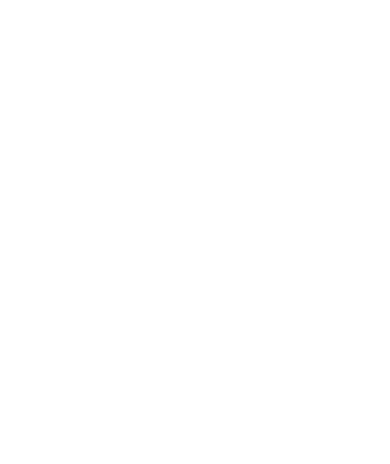
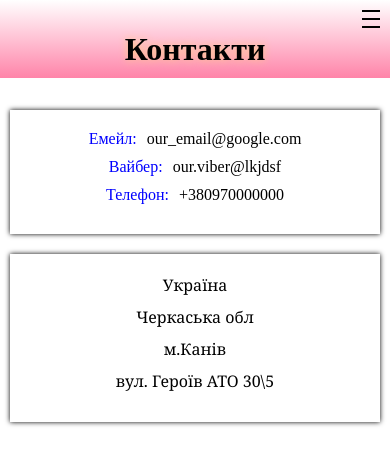
Before and after one commit to RSS-777/RestReviews, a plain HTML site: page pages/contact.html in a window 390 px wide. Drawn offline with Linux system fonts and the light colour scheme.

Commit message:
Added pages contacts, added navigation, css files

```diff
--- a/css/blocks/navigation.css
+++ b/css/blocks/navigation.css
@@ -32,10 +32,6 @@
     padding: 0;
 }
 
-.authentication__item {
-
-}
-
 .authentication__link {
     text-decoration: none;
     color: blue;
@@ -48,12 +44,125 @@
     cursor: pointer;
 }
 
-.nav__link:hover, .authentication__link:hover, .authentication__button:hover {
+.nav__link:hover,
+.authentication__link:hover,
+.authentication__button:hover {
     color: tomato;
     text-shadow: 0 0 5px white;
 }
 
-.nav__link, .authentication__link, .authentication__button {
-    font-family:Georgia, 'Times New Roman', Times, serif;
+.nav__link,
+.authentication__link,
+.authentication__button {
+    font-family: Georgia, 'Times New Roman', Times, serif;
     font-size: 16px;
 }
+
+.burger-menu {
+    position: absolute;
+    z-index: 3;
+    top: 10px;
+    right: 10px;
+    display: flex;
+    align-items: center;
+    width: 18px;
+    height: 18px;
+    display: none;
+}
+
+.burger-menu__input {
+    opacity: 0;
+}
+
+.burger-menu__input::after {
+    content: '';
+    position: absolute;
+    left: 0;
+    top: 0;
+    width: 18px;
+    height: 18px;
+    background-color: black;
+    cursor: pointer;
+}
+
+.burger-menu__label {
+    content: '';
+    position: absolute;
+    width: 18px;
+    height: 2px;
+    background-color: black;
+    transition: all 0.5s ease-in-out;
+    cursor: pointer;
+}
+
+.burger-menu__label::after {
+    content: '';
+    position: absolute;
+    top: -8px;
+    width: 18px;
+    height: 2px;
+    background-color: black;
+    transition: transform 0.5s ease-in-out;
+}
+
+.burger-menu__label::before {
+    content: '';
+    position: absolute;
+    top: 8px;
+    width: 18px;
+    height: 2px;
+    background-color: black;
+    transition: transform 0.5s ease-in-out;
+}
+
+.burger-menu__input:checked~.burger-menu__label {
+    background-color: transparent;
+}
+
+.burger-menu__input:checked~.burger-menu__label::before {
+    top: 0;
+    transform: rotate(45deg);
+}
+
+.burger-menu__input:checked~.burger-menu__label::after {
+    top: 0;
+    transform: rotate(-45deg);
+}
+
+@media screen and (max-width: 480px) {
+    .burger-menu {
+        display: flex;
+    }
+
+    .nav {
+        position: absolute;
+        z-index: 2;
+        flex-direction: column;
+        align-items: center;
+        margin: auto;
+        padding: 0 0 15px;
+        top: -100%;
+        width: 100%;
+        background-color: rgb(234, 211, 118);
+        transition: top 1.5s ease-in-out;
+    }
+
+    .nav__list {
+      flex-direction: column;
+      margin-top: 10px;
+    }
+
+    .nav__item {
+        margin: auto;
+    }
+
+    .authentication {
+        margin: auto;
+    }
+
+    .authentication__list {
+       flex-direction: column;
+       align-items: center;
+    }
+
+}
--- /dev/null
+++ b/css/pages/contacts.css
@@ -0,0 +1,51 @@
+.main_flex {
+    display: flex;
+    justify-content: space-around;
+}
+
+.contacts__item {
+    list-style: none;
+    margin-bottom: 10px;
+}
+
+.contacts__span {
+    color: blue;
+    margin-right: 10px;
+}
+
+.address, .contacts {
+    box-shadow: 0 0 5px 0 black;
+    padding: 20px;
+}
+
+.address__list, .contacts__list {
+    display: flex;
+    flex-direction: column;
+    justify-content: center;
+    justify-items: center;
+    align-items: center;
+    list-style: none;
+    margin: 0;
+    padding: 0;
+}
+
+.address__item {
+    margin-bottom: 10px;
+}
+
+.address__item,
+.contacts_item {
+    font-family: Georgia, 'Times New Roman', Times, serif;
+}
+
+@media screen and (max-width: 480px) {
+    .main_flex {
+        flex-direction: column;
+        width: 100%;
+        max-width: 100%;
+    }
+
+    .address, .contacts {
+      margin: 10px;
+    }
+}
--- a/css/pages/home.css
+++ b/css/pages/home.css
@@ -3,11 +3,13 @@
     background-repeat: no-repeat;
     min-height: 100%;
     height: 100%;
+    padding-top: 10px;
 }
 
 .header__title {
     text-align: center;
     text-shadow: 0 0 8px rgb(255, 203, 131);
+    padding-bottom: 10px;
 }
 
 .content {
--- a/css/styles.css
+++ b/css/styles.css
@@ -1,4 +1,5 @@
 @import url('./pages/home.css');
+@import url('./pages/contacts.css');
 @import url('../css/blocks/navigation.css');
 
 html, body {
--- a/js/index.js
+++ b/js/index.js
@@ -0,0 +1,10 @@
+const input = document.querySelector('.burger-menu__input');
+const nav = document.querySelector('.nav');
+
+input.addEventListener('change', () => {
+    if(input.checked) {
+        nav.style.top = '0';
+    } else {
+        nav.style.top = '-100%';
+    }
+})
--- a/pages/contact.html
+++ b/pages/contact.html
@@ -0,0 +1,58 @@
+<!DOCTYPE html>
+<html lang="en">
+
+<head>
+    <meta charset="UTF-8">
+    <meta name="viewport" content="width=device-width, initial-scale=1.0">
+    <title>Контакти</title>
+    <link rel="stylesheet" href="../css/styles.css">
+</head>
+
+<body>
+    <header class="header">
+        <div class="burger-menu">
+            <input class="burger-menu__input" type="checkbox" id="input_check">
+            <label class="burger-menu__label" for="input_check"></label>
+        </div>
+        <nav class="nav">
+            <ul class="nav__list">
+                <li class="nav__item"><a class="nav__link" href="./index.html">Головна</a></li>
+                <li class="nav__item"><a class="nav__link" href="./contact.html">Контакти</a></li>
+                <li class="nav__item"><a class="nav__link" href="./about.html">Про нас</a></li>
+            </ul>
+            <div class="authentication">
+                <ul class="authentication__list">
+                    <li class="authentication__item">
+                        <button class="authentication__button" id="openModal">Логін</button>
+                    </li>
+                    <li class="authentication__item">
+                        <a class="authentication__link" href="./registration.html">Регістрація</a>
+                    </li>
+                </ul>
+            </div>
+        </nav>
+        <h1 class="header__title">Контакти</h1>
+    </header>
+    <main class="main">
+        <div class="main_flex">
+            <div class="contacts">
+                <ul class="contacts__list">
+                    <li class="contacts__item"><span class="contacts__span">Емейл:</span>our_email@google.com</li>
+                    <li class="contacts__item"><span class="contacts__span">Вайбер:</span>our.viber@lkjdsf</li>
+                    <li class="contacts__item"><span class="contacts__span">Телефон:</span>+380970000000</li>
+                </ul>
+            </div>
+            <div class="address">
+                <ul class="address__list">
+                    <li class="address__item">Україна</li>
+                    <li class="address__item">Черкаська обл</li>
+                    <li class="address__item">м.Канів</li>
+                    <li class="address__item">вул. Героїв АТО 30\5</li>
+                </ul>
+            </div>
+        </div>
+    </main>
+    <script src="../js/index.js"></script>
+</body>
+
+</html>
```
Also changed, not shown: pages/index.html (+11 -6 lines). Lines whose indentation alone changed are shown as unchanged.
